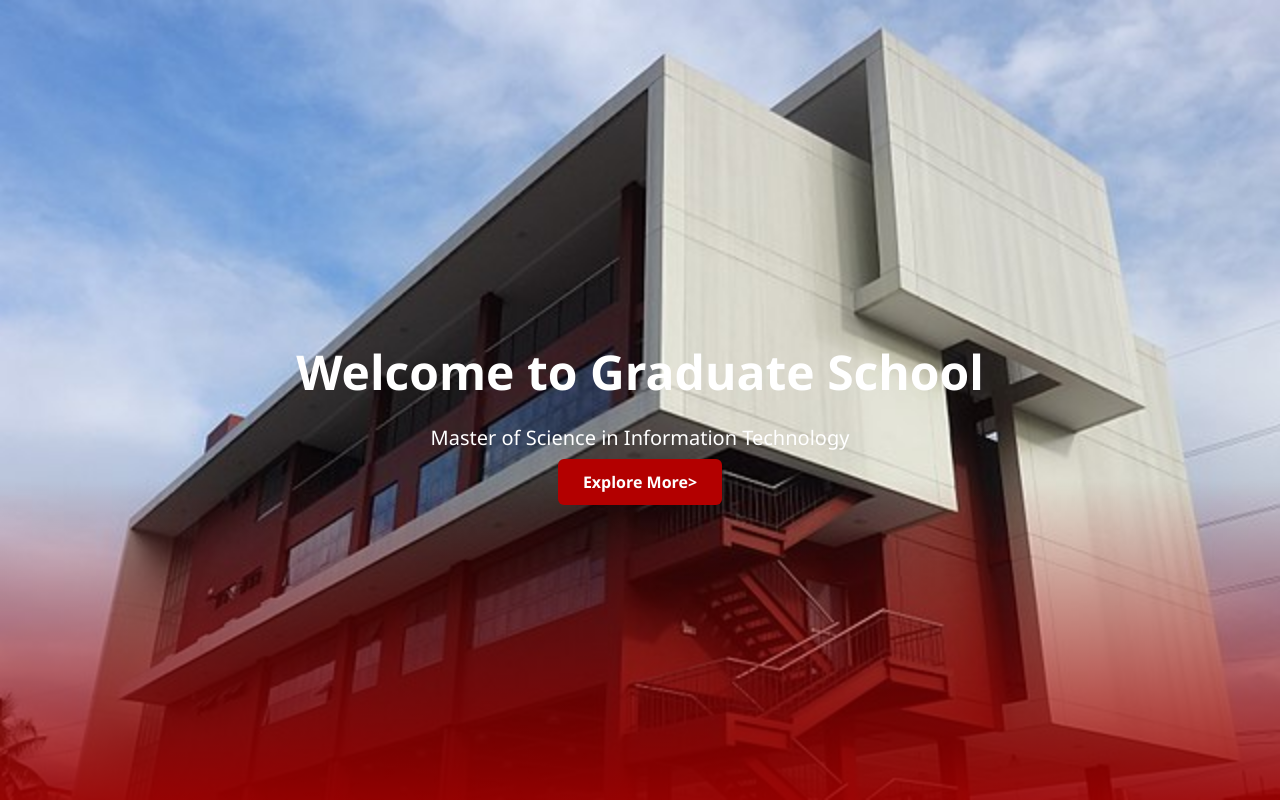
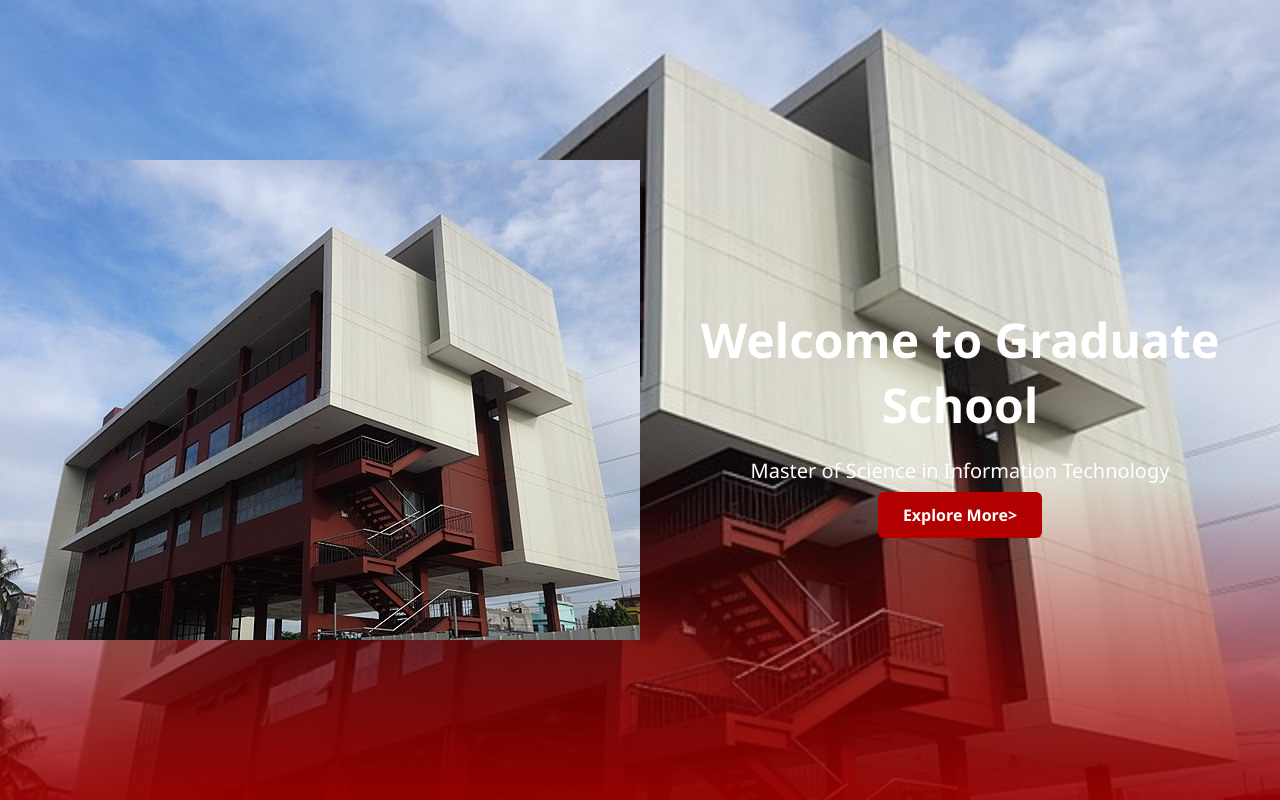
Before and after one commit to Vinc8nt/MSIT, a plain HTML site: page concept2.html in a window 1280 px wide. Shown: the top 800 px of the page. Drawn offline with Linux system fonts and the light colour scheme.

Commit message:
Update concept2.html

```diff
--- a/concept2.html
+++ b/concept2.html
@@ -7,6 +7,7 @@
 </head>
 <body>
     <header class="main-header">
+	<img src="Images/sample.jpg" alt="Banner Image" class="background-img">
         <div class="overlay">
             <h1>Welcome to Graduate School</h1>
             <p>Master of Science in Information Technology</p>
```
